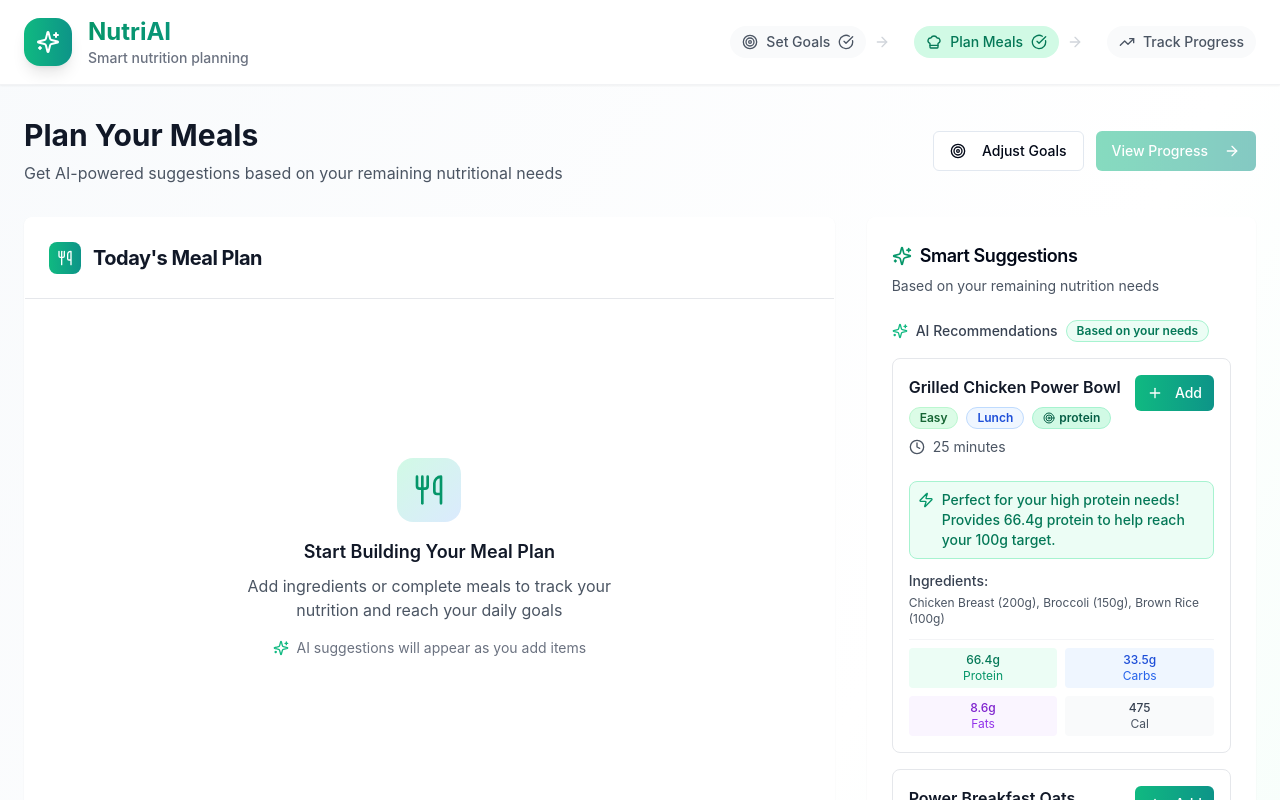
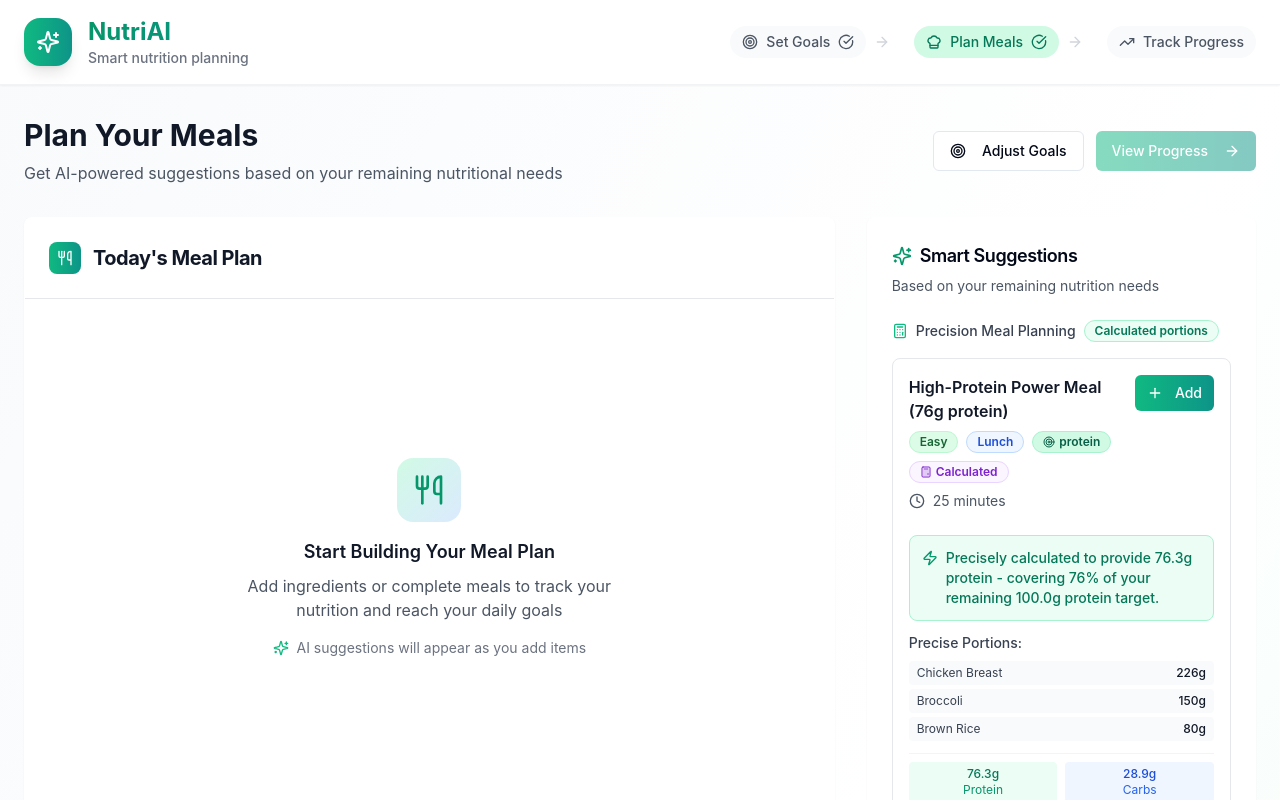
Before and after one commit to MuhammadAman02/hst-ai-5c35950b-bf35-40c8-a86a-7bd4a065f646, a React (Vite) app: page / in a window 1280 px wide. Both pictures are taken after a click on the button "Start Planning My Meals". Shown: the top 800 px of the page. Built offline with nearby package versions, Linux system fonts and the light colour scheme.

Commit message:
update file

```diff
--- a/src/components/MealSuggestions.tsx
+++ b/src/components/MealSuggestions.tsx
@@ -1,8 +1,9 @@
 import React from 'react';
 import { Button } from '@/components/ui/button';
 import { Badge } from '@/components/ui/badge';
-import { Clock, ChefHat, Plus, Sparkles, Target, Zap } from 'lucide-react';
-import { MealSuggestion, DailyProgress, NutritionInfo } from '../types/nutrition';
+import { Clock, ChefHat, Plus, Sparkles, Target, Zap, Calculator } from 'lucide-react';
+import { MealSuggestion, DailyProgress, NutritionInfo, Ingredient } from '../types/nutrition';
+import { ingredients } from '../data/ingredients';
 
 interface MealSuggestionsProps {
   progress: DailyProgress;
@@ -12,197 +13,246 @@ interface MealSuggestionsProps {
 const MealSuggestions: React.FC<MealSuggestionsProps> = ({ progress, onAddMeal }) => {
   console.log('MealSuggestions rendered with progress:', progress);
 
-  // Analyze nutritional gaps and generate targeted suggestions
-  const generateIntelligentSuggestions = (): MealSuggestion[] => {
+  // Calculate optimal portion sizes to meet specific nutritional targets
+  const calculateOptimalPortions = (targetNutrient: keyof NutritionInfo, targetAmount: number, primaryIngredients: Ingredient[]): { ingredient: Ingredient; amount: number }[] => {
+    const result: { ingredient: Ingredient; amount: number }[] = [];
+    let remainingTarget = targetAmount;
+
+    // Sort ingredients by nutrient density for the target nutrient
+    const sortedIngredients = [...primaryIngredients].sort((a, b) =>
+      b.nutritionPer100g[targetNutrient] - a.nutritionPer100g[targetNutrient]
+    );
+
+    for (const ingredient of sortedIngredients) {
+      if (remainingTarget <= 0) break;
+
+      const nutrientPer100g = ingredient.nutritionPer100g[targetNutrient];
+      if (nutrientPer100g <= 0) continue;
+
+      // Calculate amount needed to get remaining target from this ingredient
+      let neededAmount = (remainingTarget / nutrientPer100g) * 100;
+
+      // Cap at reasonable serving sizes
+      const maxServing = ingredient.commonServingSize * 2.5; // Allow up to 2.5x normal serving
+      neededAmount = Math.min(neededAmount, maxServing);
+
+      // Round to reasonable portions
+      neededAmount = Math.round(neededAmount / 10) * 10; // Round to nearest 10g
+
+      if (neededAmount >= 20) { // Only include if meaningful amount
+        result.push({ ingredient, amount: neededAmount });
+        remainingTarget -= (nutrientPer100g * neededAmount / 100);
+      }
+    }
+
+    return result;
+  };
+
+  // Generate targeted meal suggestions based on remaining nutritional needs
+  const generateTargetedMealSuggestions = (): MealSuggestion[] => {
     const remaining = progress.remaining;
     const suggestions: MealSuggestion[] = [];
 
-    console.log('Analyzing nutritional gaps:', remaining);
+    console.log('Generating targeted suggestions for remaining nutrients:', remaining);
 
-    // High Protein Needs (>25g remaining)
-    if (remaining.protein > 25) {
+    // HIGH PROTEIN MEAL - When user needs significant protein (>20g)
+    if (remaining.protein > 20) {
+      const proteinIngredients = ingredients.filter(ing =>
+        ing.category === 'Protein' && ing.nutritionPer100g.protein > 15
+      );
+
+      const proteinPortions = calculateOptimalPortions('protein', remaining.protein * 0.8, proteinIngredients);
+
+      // Add complementary ingredients for a complete meal
+      const chickenBreast = ingredients.find(ing => ing.name === 'Chicken Breast');
+      const broccoli = ingredients.find(ing => ing.name === 'Broccoli');
+      const brownRice = ingredients.find(ing => ing.name === 'Brown Rice');
+
+      if (chickenBreast && broccoli && brownRice) {
+        // Calculate chicken amount to provide most of the needed protein
+        const chickenAmount = Math.round((remaining.protein * 0.7 / chickenBreast.nutritionPer100g.protein) * 100);
+        const finalChickenAmount = Math.min(Math.max(chickenAmount, 100), 300); // Between 100-300g
+
+        const mealIngredients = [
+          { ingredient: chickenBreast, amount: finalChickenAmount },
+          { ingredient: broccoli, amount: 150 },
+          { ingredient: brownRice, amount: 80 }
+        ];
+
+        // Calculate total nutrition
+        const totalNutrition = mealIngredients.reduce((total, item) => {
+          const factor = item.amount / 100;
+          return {
+            protein: total.protein + (item.ingredient.nutritionPer100g.protein * factor),
+            carbs: total.carbs + (item.ingredient.nutritionPer100g.carbs * factor),
+            fats: total.fats + (item.ingredient.nutritionPer100g.fats * factor),
+            calories: total.calories + (item.ingredient.nutritionPer100g.calories * factor),
+            fiber: total.fiber + (item.ingredient.nutritionPer100g.fiber * factor),
+            vitaminC: total.vitaminC + (item.ingredient.nutritionPer100g.vitaminC * factor),
+            vitaminD: total.vitaminD + (item.ingredient.nutritionPer100g.vitaminD * factor),
+            calcium: total.calcium + (item.ingredient.nutritionPer100g.calcium * factor),
+            iron: total.iron + (item.ingredient.nutritionPer100g.iron * factor),
+            potassium: total.potassium + (item.ingredient.nutritionPer100g.potassium * factor)
+          };
+        }, { protein: 0, carbs: 0, fats: 0, calories: 0, fiber: 0, vitaminC: 0, vitaminD: 0, calcium: 0, iron: 0, potassium: 0 });
+
         suggestions.push({
-        id: 'high-protein-chicken',
-        name: 'Grilled Chicken Power Bowl',
-        ingredients: [
-          { ingredient: { id: '1', name: 'Chicken Breast', category: 'Protein', nutritionPer100g: { protein: 31, carbs: 0, fats: 3.6, calories: 165, fiber: 0, vitaminC: 0, vitaminD: 0.1, calcium: 15, iron: 0.7, potassium: 256 }, commonServingSize: 150, unit: 'g' }, amount: 200 },
-          { ingredient: { id: '4', name: 'Broccoli', category: 'Vegetables', nutritionPer100g: { protein: 2.8, carbs: 7, fats: 0.4, calories: 34, fiber: 2.6, vitaminC: 89, vitaminD: 0, calcium: 47, iron: 0.7, potassium: 316 }, commonServingSize: 100, unit: 'g' }, amount: 150 },
-          { ingredient: { id: '2', name: 'Brown Rice', category: 'Carbs', nutritionPer100g: { protein: 2.6, carbs: 23, fats: 0.9, calories: 111, fiber: 1.8, vitaminC: 0, vitaminD: 0, calcium: 10, iron: 0.4, potassium: 43 }, commonServingSize: 100, unit: 'g' }, amount: 100 }
-        ],
-        totalNutrition: {
-          protein: 66.4,
-          carbs: 33.5,
-          fats: 8.55,
-          calories: 475,
-          fiber: 6.6,
-          vitaminC: 133.5,
-          vitaminD: 0.2,
-          calcium: 100.5,
-          iron: 2.45,
-          potassium: 1001
-        },
+          id: 'targeted-protein-meal',
+          name: `High-Protein Power Meal (${totalNutrition.protein.toFixed(0)}g protein)`,
+          ingredients: mealIngredients,
+          totalNutrition,
           prepTime: 25,
           difficulty: 'Easy',
           category: 'Lunch',
           targetNutrient: 'protein',
-        reason: `Perfect for your high protein needs! Provides ${66.4}g protein to help reach your ${progress.targets.protein}g target.`
+          reason: `Precisely calculated to provide ${totalNutrition.protein.toFixed(1)}g protein - covering ${((totalNutrition.protein / remaining.protein) * 100).toFixed(0)}% of your remaining ${remaining.protein.toFixed(1)}g protein target.`
         });
       }
+    }
 
-    // High Carb Needs (>40g remaining)
-    if (remaining.carbs > 40) {
+    // HIGH CARB MEAL - When user needs significant carbs (>30g)
+    if (remaining.carbs > 30) {
+      const oats = ingredients.find(ing => ing.name === 'Oats');
+      const banana = ingredients.find(ing => ing.name === 'Banana');
+      const greekYogurt = ingredients.find(ing => ing.name === 'Greek Yogurt');
+
+      if (oats && banana && greekYogurt) {
+        // Calculate oats amount to provide most of the needed carbs
+        const oatsAmount = Math.round((remaining.carbs * 0.6 / oats.nutritionPer100g.carbs) * 100);
+        const finalOatsAmount = Math.min(Math.max(oatsAmount, 50), 120); // Between 50-120g
+
+        const mealIngredients = [
+          { ingredient: oats, amount: finalOatsAmount },
+          { ingredient: banana, amount: 120 },
+          { ingredient: greekYogurt, amount: 150 }
+        ];
+
+        const totalNutrition = mealIngredients.reduce((total, item) => {
+          const factor = item.amount / 100;
+          return {
+            protein: total.protein + (item.ingredient.nutritionPer100g.protein * factor),
+            carbs: total.carbs + (item.ingredient.nutritionPer100g.carbs * factor),
+            fats: total.fats + (item.ingredient.nutritionPer100g.fats * factor),
+            calories: total.calories + (item.ingredient.nutritionPer100g.calories * factor),
+            fiber: total.fiber + (item.ingredient.nutritionPer100g.fiber * factor),
+            vitaminC: total.vitaminC + (item.ingredient.nutritionPer100g.vitaminC * factor),
+            vitaminD: total.vitaminD + (item.ingredient.nutritionPer100g.vitaminD * factor),
+            calcium: total.calcium + (item.ingredient.nutritionPer100g.calcium * factor),
+            iron: total.iron + (item.ingredient.nutritionPer100g.iron * factor),
+            potassium: total.potassium + (item.ingredient.nutritionPer100g.potassium * factor)
+          };
+        }, { protein: 0, carbs: 0, fats: 0, calories: 0, fiber: 0, vitaminC: 0, vitaminD: 0, calcium: 0, iron: 0, potassium: 0 });
+
         suggestions.push({
-        id: 'high-carb-oats',
-        name: 'Power Breakfast Oats',
-        ingredients: [
-          { ingredient: { id: '5', name: 'Oats', category: 'Carbs', nutritionPer100g: { protein: 17, carbs: 66, fats: 7, calories: 389, fiber: 11, vitaminC: 0, vitaminD: 0, calcium: 54, iron: 5, potassium: 429 }, commonServingSize: 50, unit: 'g' }, amount: 80 },
-          { ingredient: { id: '9', name: 'Banana', category: 'Carbs', nutritionPer100g: { protein: 1.1, carbs: 23, fats: 0.3, calories: 89, fiber: 2.6, vitaminC: 8.7, vitaminD: 0, calcium: 5, iron: 0.3, potassium: 358 }, commonServingSize: 120, unit: 'g' }, amount: 120 },
-          { ingredient: { id: '8', name: 'Almonds', category: 'Fats', nutritionPer100g: { protein: 21, carbs: 22, fats: 50, calories: 579, fiber: 12, vitaminC: 0, vitaminD: 0, calcium: 269, iron: 3.7, potassium: 733 }, commonServingSize: 30, unit: 'g' }, amount: 20 }
-        ],
-        totalNutrition: {
-          protein: 19.12,
-          carbs: 82.2,
-          fats: 15.66,
-          calories: 525,
-          fiber: 14.42,
-          vitaminC: 10.44,
-          vitaminD: 0,
-          calcium: 102.18,
-          iron: 4.74,
-          potassium: 833.86
-        },
+          id: 'targeted-carb-meal',
+          name: `Energy Boost Bowl (${totalNutrition.carbs.toFixed(0)}g carbs)`,
+          ingredients: mealIngredients,
+          totalNutrition,
           prepTime: 10,
           difficulty: 'Easy',
           category: 'Breakfast',
           targetNutrient: 'carbs',
-        reason: `Great for your carb needs! Provides ${82.2}g complex carbs plus fiber and healthy fats.`
+          reason: `Calculated to provide ${totalNutrition.carbs.toFixed(1)}g complex carbs - covering ${((totalNutrition.carbs / remaining.carbs) * 100).toFixed(0)}% of your remaining ${remaining.carbs.toFixed(1)}g carb target.`
         });
       }
+    }
 
-    // High Fat Needs (>20g remaining)
-    if (remaining.fats > 20) {
+    // BALANCED COMPLETION MEAL - When user needs multiple nutrients
+    if (remaining.protein > 10 && remaining.carbs > 15 && remaining.fats > 8) {
+      const salmon = ingredients.find(ing => ing.name === 'Salmon');
+      const sweetPotato = ingredients.find(ing => ing.name === 'Sweet Potato');
+      const avocado = ingredients.find(ing => ing.name === 'Avocado');
+
+      if (salmon && sweetPotato && avocado) {
+        // Calculate portions to balance all three macros
+        const salmonAmount = Math.round((remaining.protein * 0.5 / salmon.nutritionPer100g.protein) * 100);
+        const sweetPotatoAmount = Math.round((remaining.carbs * 0.4 / sweetPotato.nutritionPer100g.carbs) * 100);
+        const avocadoAmount = Math.round((remaining.fats * 0.4 / avocado.nutritionPer100g.fats) * 100);
+
+        const mealIngredients = [
+          { ingredient: salmon, amount: Math.min(Math.max(salmonAmount, 100), 200) },
+          { ingredient: sweetPotato, amount: Math.min(Math.max(sweetPotatoAmount, 100), 250) },
+          { ingredient: avocado, amount: Math.min(Math.max(avocadoAmount, 50), 150) }
+        ];
+
+        const totalNutrition = mealIngredients.reduce((total, item) => {
+          const factor = item.amount / 100;
+          return {
+            protein: total.protein + (item.ingredient.nutritionPer100g.protein * factor),
+            carbs: total.carbs + (item.ingredient.nutritionPer100g.carbs * factor),
+            fats: total.fats + (item.ingredient.nutritionPer100g.fats * factor),
+            calories: total.calories + (item.ingredient.nutritionPer100g.calories * factor),
+            fiber: total.fiber + (item.ingredient.nutritionPer100g.fiber * factor),
+            vitaminC: total.vitaminC + (item.ingredient.nutritionPer100g.vitaminC * factor),
+            vitaminD: total.vitaminD + (item.ingredient.nutritionPer100g.vitaminD * factor),
+            calcium: total.calcium + (item.ingredient.nutritionPer100g.calcium * factor),
+            iron: total.iron + (item.ingredient.nutritionPer100g.iron * factor),
+            potassium: total.potassium + (item.ingredient.nutritionPer100g.potassium * factor)
+          };
+        }, { protein: 0, carbs: 0, fats: 0, calories: 0, fiber: 0, vitaminC: 0, vitaminD: 0, calcium: 0, iron: 0, potassium: 0 });
+
         suggestions.push({
-        id: 'high-fat-salmon',
-        name: 'Omega-Rich Salmon Salad',
-        ingredients: [
-          { ingredient: { id: '3', name: 'Salmon', category: 'Protein', nutritionPer100g: { protein: 25, carbs: 0, fats: 13, calories: 208, fiber: 0, vitaminC: 0, vitaminD: 11, calcium: 12, iron: 0.8, potassium: 363 }, commonServingSize: 120, unit: 'g' }, amount: 150 },
-          { ingredient: { id: '10', name: 'Avocado', category: 'Fats', nutritionPer100g: { protein: 2, carbs: 9, fats: 15, calories: 160, fiber: 7, vitaminC: 10, vitaminD: 0, calcium: 12, iron: 0.6, potassium: 485 }, commonServingSize: 100, unit: 'g' }, amount: 100 },
-          { ingredient: { id: '8', name: 'Almonds', category: 'Fats', nutritionPer100g: { protein: 21, carbs: 22, fats: 50, calories: 579, fiber: 12, vitaminC: 0, vitaminD: 0, calcium: 269, iron: 3.7, potassium: 733 }, commonServingSize: 30, unit: 'g' }, amount: 25 }
-        ],
-        totalNutrition: {
-          protein: 42.75,
-          carbs: 14.5,
-          fats: 44.5,
-          calories: 623,
-          fiber: 10,
-          vitaminC: 10,
-          vitaminD: 16.5,
-          calcium: 98.25,
-          iron: 2.125,
-          potassium: 1211.75
-        },
-        prepTime: 15,
-        difficulty: 'Easy',
-        category: 'Lunch',
-        targetNutrient: 'fats',
-        reason: `Perfect for healthy fats! Provides ${44.5}g of omega-3 rich fats plus quality protein.`
+          id: 'targeted-balanced-meal',
+          name: `Complete Nutrition Plate`,
+          ingredients: mealIngredients,
+          totalNutrition,
+          prepTime: 30,
+          difficulty: 'Medium',
+          category: 'Dinner',
+          targetNutrient: 'balanced',
+          reason: `Balanced meal providing ${totalNutrition.protein.toFixed(1)}g protein, ${totalNutrition.carbs.toFixed(1)}g carbs, and ${totalNutrition.fats.toFixed(1)}g healthy fats to help complete your daily targets.`
         });
       }
+    }
 
-    // Vitamin C Needs (>30mg remaining)
-    if (remaining.vitaminC > 30) {
+    // QUICK PROTEIN SNACK - For smaller protein gaps (10-25g)
+    if (remaining.protein > 10 && remaining.protein <= 25) {
+      const greekYogurt = ingredients.find(ing => ing.name === 'Greek Yogurt');
+      const almonds = ingredients.find(ing => ing.name === 'Almonds');
+
+      if (greekYogurt && almonds) {
+        const yogurtAmount = Math.round((remaining.protein * 0.7 / greekYogurt.nutritionPer100g.protein) * 100);
+        const finalYogurtAmount = Math.min(Math.max(yogurtAmount, 150), 300);
+
+        const mealIngredients = [
+          { ingredient: greekYogurt, amount: finalYogurtAmount },
+          { ingredient: almonds, amount: 25 }
+        ];
+
+        const totalNutrition = mealIngredients.reduce((total, item) => {
+          const factor = item.amount / 100;
+          return {
+            protein: total.protein + (item.ingredient.nutritionPer100g.protein * factor),
+            carbs: total.carbs + (item.ingredient.nutritionPer100g.carbs * factor),
+            fats: total.fats + (item.ingredient.nutritionPer100g.fats * factor),
+            calories: total.calories + (item.ingredient.nutritionPer100g.calories * factor),
+            fiber: total.fiber + (item.ingredient.nutritionPer100g.fiber * factor),
+            vitaminC: total.vitaminC + (item.ingredient.nutritionPer100g.vitaminC * factor),
+            vitaminD: total.vitaminD + (item.ingredient.nutritionPer100g.vitaminD * factor),
+            calcium: total.calcium + (item.ingredient.nutritionPer100g.calcium * factor),
+            iron: total.iron + (item.ingredient.nutritionPer100g.iron * factor),
+            potassium: total.potassium + (item.ingredient.nutritionPer100g.potassium * factor)
+          };
+        }, { protein: 0, carbs: 0, fats: 0, calories: 0, fiber: 0, vitaminC: 0, vitaminD: 0, calcium: 0, iron: 0, potassium: 0 });
+
         suggestions.push({
-        id: 'vitamin-c-smoothie',
-        name: 'Vitamin C Power Smoothie',
-        ingredients: [
-          { ingredient: { id: '11', name: 'Orange', category: 'Carbs', nutritionPer100g: { protein: 0.9, carbs: 12, fats: 0.1, calories: 47, fiber: 2.4, vitaminC: 53, vitaminD: 0, calcium: 40, iron: 0.1, potassium: 181 }, commonServingSize: 150, unit: 'g' }, amount: 200 },
-          { ingredient: { id: '12', name: 'Strawberries', category: 'Carbs', nutritionPer100g: { protein: 0.7, carbs: 8, fats: 0.3, calories: 32, fiber: 2, vitaminC: 59, vitaminD: 0, calcium: 16, iron: 0.4, potassium: 153 }, commonServingSize: 100, unit: 'g' }, amount: 150 },
-          { ingredient: { id: '6', name: 'Greek Yogurt', category: 'Protein', nutritionPer100g: { protein: 10, carbs: 4, fats: 0.4, calories: 59, fiber: 0, vitaminC: 0, vitaminD: 0, calcium: 110, iron: 0.1, potassium: 141 }, commonServingSize: 170, unit: 'g' }, amount: 150 }
-        ],
-        totalNutrition: {
-          protein: 16.85,
-          carbs: 42,
-          fats: 0.85,
-          calories: 248,
-          fiber: 7.8,
-          vitaminC: 194.5,
-          vitaminD: 0,
-          calcium: 189,
-          iron: 0.75,
-          potassium: 754
-        },
-        prepTime: 5,
+          id: 'targeted-protein-snack',
+          name: `Protein Power Snack (${totalNutrition.protein.toFixed(0)}g protein)`,
+          ingredients: mealIngredients,
+          totalNutrition,
+          prepTime: 2,
           difficulty: 'Easy',
           category: 'Snack',
-        targetNutrient: 'vitaminC',
-        reason: `Vitamin C powerhouse! Provides ${194.5}mg vitamin C to boost your immune system.`
+          targetNutrient: 'protein',
+          reason: `Quick snack providing ${totalNutrition.protein.toFixed(1)}g protein to help reach your remaining ${remaining.protein.toFixed(1)}g protein target.`
         });
       }
-
-    // Fiber Needs (>10g remaining)
-    if (remaining.fiber > 10) {
-      suggestions.push({
-        id: 'high-fiber-bowl',
-        name: 'Fiber-Rich Buddha Bowl',
-        ingredients: [
-          { ingredient: { id: '13', name: 'Quinoa', category: 'Carbs', nutritionPer100g: { protein: 14, carbs: 64, fats: 6, calories: 368, fiber: 7, vitaminC: 0, vitaminD: 0, calcium: 47, iron: 4.6, potassium: 563 }, commonServingSize: 100, unit: 'g' }, amount: 100 },
-          { ingredient: { id: '14', name: 'Black Beans', category: 'Protein', nutritionPer100g: { protein: 21, carbs: 63, fats: 1, calories: 341, fiber: 15, vitaminC: 0, vitaminD: 0, calcium: 160, iron: 5.0, potassium: 1483 }, commonServingSize: 100, unit: 'g' }, amount: 80 },
-          { ingredient: { id: '4', name: 'Broccoli', category: 'Vegetables', nutritionPer100g: { protein: 2.8, carbs: 7, fats: 0.4, calories: 34, fiber: 2.6, vitaminC: 89, vitaminD: 0, calcium: 47, iron: 0.7, potassium: 316 }, commonServingSize: 100, unit: 'g' }, amount: 150 }
-        ],
-        totalNutrition: {
-          protein: 35,
-          carbs: 124.5,
-          fats: 7.2,
-          calories: 691,
-          fiber: 21.9,
-          vitaminC: 133.5,
-          vitaminD: 0,
-          calcium: 198.5,
-          iron: 9.65,
-          potassium: 1800
-        },
-        prepTime: 20,
-        difficulty: 'Medium',
-        category: 'Lunch',
-        targetNutrient: 'fiber',
-        reason: `Fiber champion! Provides ${21.9}g fiber for digestive health and satiety.`
-      });
     }
 
-    // If no specific high needs, suggest balanced meals
-    if (suggestions.length === 0) {
-      suggestions.push({
-        id: 'balanced-meal',
-        name: 'Balanced Nutrition Plate',
-        ingredients: [
-          { ingredient: { id: '1', name: 'Chicken Breast', category: 'Protein', nutritionPer100g: { protein: 31, carbs: 0, fats: 3.6, calories: 165, fiber: 0, vitaminC: 0, vitaminD: 0.1, calcium: 15, iron: 0.7, potassium: 256 }, commonServingSize: 150, unit: 'g' }, amount: 120 },
-          { ingredient: { id: '7', name: 'Sweet Potato', category: 'Carbs', nutritionPer100g: { protein: 2, carbs: 20, fats: 0.1, calories: 86, fiber: 3, vitaminC: 2.4, vitaminD: 0, calcium: 30, iron: 0.6, potassium: 337 }, commonServingSize: 150, unit: 'g' }, amount: 150 },
-          { ingredient: { id: '4', name: 'Broccoli', category: 'Vegetables', nutritionPer100g: { protein: 2.8, carbs: 7, fats: 0.4, calories: 34, fiber: 2.6, vitaminC: 89, vitaminD: 0, calcium: 47, iron: 0.7, potassium: 316 }, commonServingSize: 100, unit: 'g' }, amount: 100 }
-        ],
-        totalNutrition: {
-          protein: 42,
-          carbs: 37,
-          fats: 4.76,
-          calories: 361,
-          fiber: 7.1,
-          vitaminC: 92.6,
-          vitaminD: 0.12,
-          calcium: 95,
-          iron: 1.84,
-          potassium: 871
-        },
-        prepTime: 25,
-        difficulty: 'Easy',
-        category: 'Dinner',
-        targetNutrient: 'balanced',
-        reason: 'Well-balanced meal with quality protein, complex carbs, and essential vitamins.'
-      });
-    }
-
-    return suggestions.slice(0, 3); // Return max 3 suggestions
+    return suggestions.slice(0, 3); // Return max 3 targeted suggestions
   };
 
-  const suggestions = generateIntelligentSuggestions();
+  const suggestions = generateTargetedMealSuggestions();
 
   const getDifficultyColor = (difficulty: string) => {
     switch (difficulty) {
@@ -246,10 +296,10 @@ const MealSuggestions: React.FC<MealSuggestionsProps> = ({ progress, onAddMeal }
       ) : (
         <div className="space-y-4">
           <div className="flex items-center gap-2 mb-4">
-            <Sparkles className="h-4 w-4 text-emerald-500" />
-            <span className="text-sm font-medium text-gray-700">AI Recommendations</span>
+            <Calculator className="h-4 w-4 text-emerald-500" />
+            <span className="text-sm font-medium text-gray-700">Precision Meal Planning</span>
             <Badge variant="outline" className="text-xs bg-emerald-50 text-emerald-700 border-emerald-200">
-              Based on your needs
+              Calculated portions
             </Badge>
           </div>
 
@@ -271,6 +321,10 @@ const MealSuggestions: React.FC<MealSuggestionsProps> = ({ progress, onAddMeal }
                         {meal.targetNutrient}
                       </Badge>
                     )}
+                    <Badge variant="outline" className="text-xs bg-purple-50 text-purple-700 border-purple-200">
+                      <Calculator className="h-3 w-3 mr-1" />
+                      Calculated
+                    </Badge>
                   </div>
                   <div className="flex items-center gap-2 text-sm text-gray-600 mb-3">
                     <Clock className="h-4 w-4" />
@@ -293,7 +347,7 @@ const MealSuggestions: React.FC<MealSuggestionsProps> = ({ progress, onAddMeal }
               </div>
 
               {meal.reason && (
-                <div className="mb-3 p-2 bg-emerald-50 rounded-lg border border-emerald-200">
+                <div className="mb-3 p-3 bg-emerald-50 rounded-lg border border-emerald-200">
                   <div className="flex items-start gap-2">
                     <Zap className="h-4 w-4 text-emerald-600 mt-0.5 flex-shrink-0" />
                     <p className="text-sm text-emerald-700 font-medium">{meal.reason}</p>
@@ -303,13 +357,13 @@ const MealSuggestions: React.FC<MealSuggestionsProps> = ({ progress, onAddMeal }
 
               <div className="text-sm space-y-3">
                 <div>
-                  <div className="font-medium text-gray-700 mb-1">Ingredients:</div>
-                  <div className="text-gray-600 text-xs">
+                  <div className="font-medium text-gray-700 mb-2">Precise Portions:</div>
+                  <div className="space-y-1">
                     {meal.ingredients.map((item, index) => (
-                      <span key={index}>
-                        {item.ingredient.name} ({item.amount}g)
-                        {index < meal.ingredients.length - 1 ? ', ' : ''}
-                      </span>
+                      <div key={index} className="flex justify-between items-center text-xs bg-gray-50 rounded px-2 py-1">
+                        <span className="text-gray-700">{item.ingredient.name}</span>
+                        <span className="font-medium text-gray-900">{item.amount}g</span>
+                      </div>
                     ))}
                   </div>
                 </div>
```
Lines whose indentation alone changed are shown as unchanged.
